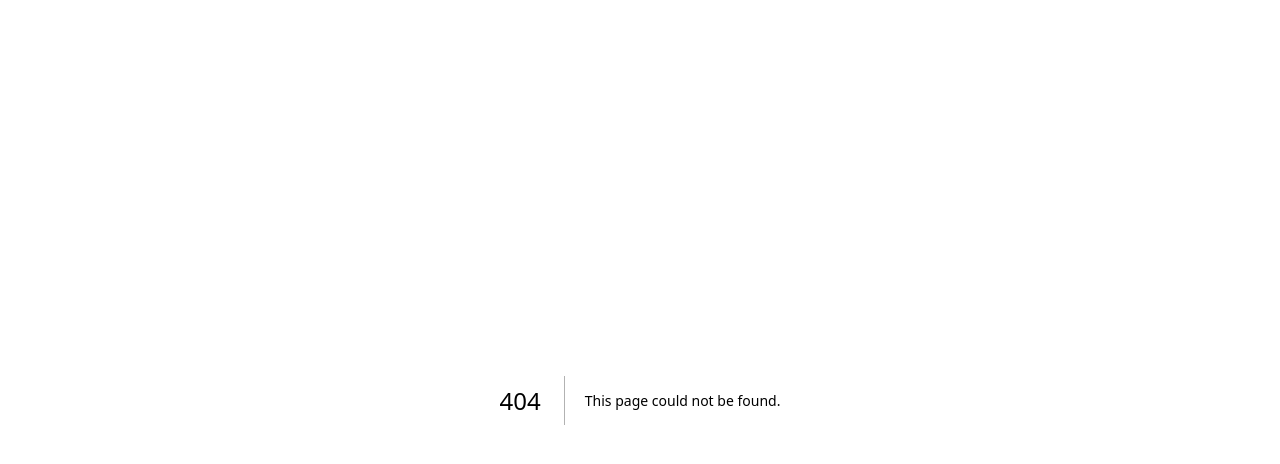
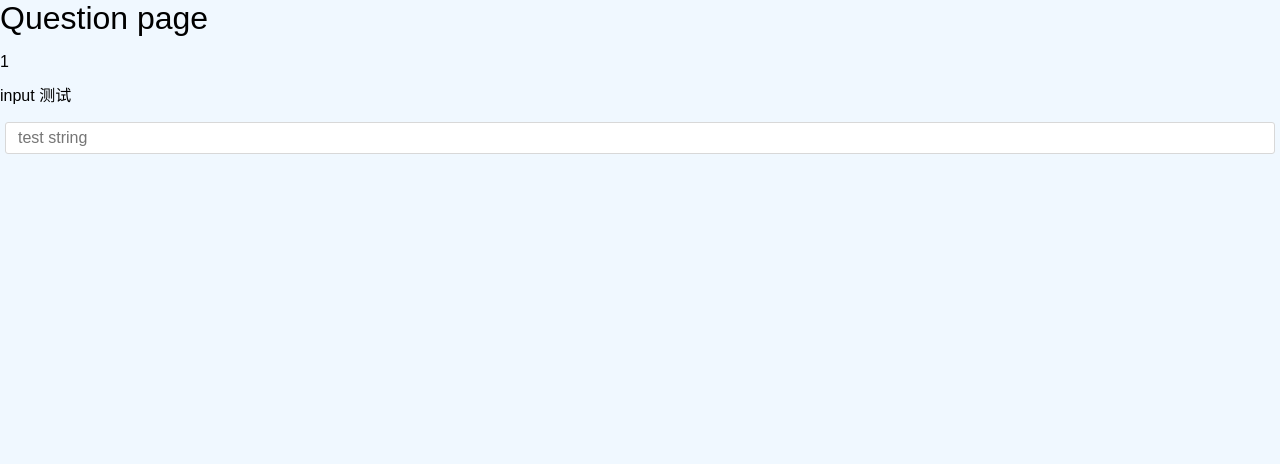
Before and after one commit to ygqygq2/wenjuan-client, a Next.js app: page /question/1 in a window 1280 px wide. Before the commit this address had no page. Shown: the top 464 px of the page. Built offline with nearby package versions, Linux system fonts and the light colour scheme.

Commit message:
feat: 增加 input radio 组件
Co-authored-by: ygqygq2 <29ygq@sina.com>

```diff
--- /dev/null
+++ b/src/app/components/QuestionComponents/QuestionInput.module.scss
@@ -0,0 +1,11 @@
+.inputWrapper {
+  margin-bottom: 16px;
+  padding: 0 5px;
+
+  input {
+    width: 100%;
+    border: 1px solid#d8d8d8;
+    border-radius: 3px;
+    padding: 6px 12px;
+  }
+}
--- /dev/null
+++ b/src/app/components/QuestionComponents/QuestionInput.tsx
@@ -0,0 +1,25 @@
+import React, { FC } from 'react';
+
+import styles from './QuestionInput.module.scss';
+
+type PropsType = {
+  fe_id: string;
+  props: {
+    title: string;
+    placeholder?: string;
+  };
+};
+
+const QuestionInput: FC<PropsType> = ({ fe_id, props }) => {
+  const { title, placeholder = '' } = props;
+  return (
+    <>
+      <p>{title}</p>
+      <div className={styles.inputWrapper}>
+        <input name={fe_id} placeholder={placeholder} />
+      </div>
+    </>
+  );
+};
+
+export default QuestionInput;
--- /dev/null
+++ b/src/app/components/QuestionComponents/QuestionRadio.module.scss
@@ -0,0 +1,13 @@
+.list {
+  padding: 0;
+  list-style-type: none;
+}
+
+.verticalItem {
+  margin-bottom: 10px;
+}
+
+.horizontalItem {
+  display: inline-block;
+  margin-right: 10px;
+}
--- /dev/null
+++ b/src/app/components/QuestionComponents/QuestionRadio.tsx
@@ -0,0 +1,46 @@
+import React, { FC } from 'react';
+import styles from './QuestionRadio.module.scss'
+
+type PropsType = {
+  fe_id: string;
+  props: {
+    title: string;
+    options: Array<{ value: string; text: string }>;
+    value: string;
+    isVertical: boolean;
+  };
+};
+
+const QuestionRadio: FC<PropsType> = ({ fe_id, props }) => {
+  const { title, options = [], value, isVertical } = props;
+
+  return (
+    <>
+      <p>{title}</p>
+      <ul>
+        {options.map((opt) => {
+          const { value: val, text } = opt;
+
+          // 判断竖向、横向
+          let liClassName = '';
+          if(isVertical) {
+            liClassName = styles.verticalItem;
+          } else {
+            liClassName = styles.horizontalItem;
+          }
+
+          return (
+            <li key={val} className={liClassName}>
+              <label>
+                <input type="radio" name={fe_id} value={val} defaultChecked={val === value}></input>
+                {text}
+              </label>
+            </li>
+          );
+        })}
+      </ul>
+    </>
+  );
+};
+
+export default QuestionRadio;
--- /dev/null
+++ b/src/app/question/[id]/page.tsx
@@ -0,0 +1,26 @@
+import QuestionInput from '@/app/components/QuestionComponents/QuestionInput';
+
+type ParamsType = {
+  id: string;
+};
+
+export default function Page({ params }: { params: ParamsType }) {
+  const { id = '' } = params;
+  return (
+    <>
+      <header>
+        <title>Question</title>
+        <meta name="description" content="question page"></meta>
+        <meta name="viewport" content="width=device-width, initial-scale=1"></meta>
+        <link rel="icon" href="/favicon.ico"></link>
+      </header>
+      <main>
+        <h1>Question page</h1>
+        <p>{id}</p>
+        <form>
+          <QuestionInput fe_id="c1" props={{ title: 'input 测试', placeholder: 'test string' }}></QuestionInput>
+        </form>
+      </main>
+    </>
+  );
+}
--- /dev/null
+++ b/src/app/services/ajax.ts
@@ -0,0 +1,16 @@
+const HOST = 'http://localhost:3001'; // Mock 的 host
+
+export async function get(url: string) {
+  const res = await fetch(`${HOST}${url}`);
+  const data = res.json();
+  return data;
+}
+
+export async function post(url: string, body: any) {
+  const res = await fetch(`${HOST}${url}`, {
+    method: 'post',
+    body: JSON.stringify(body),
+  });
+  const data = res.json();
+  return data;
+}
--- /dev/null
+++ b/src/app/services/question.ts
@@ -0,0 +1,7 @@
+import { get } from './ajax';
+
+export async function getQuestionById(id: string) {
+  const url = `/api/question/${id}`;
+  const data = await get(url);
+  return data;
+}
```
Also changed, not shown: package.json (+17 -17 lines), 1 other file (tests, documents, lock files or other folders).
